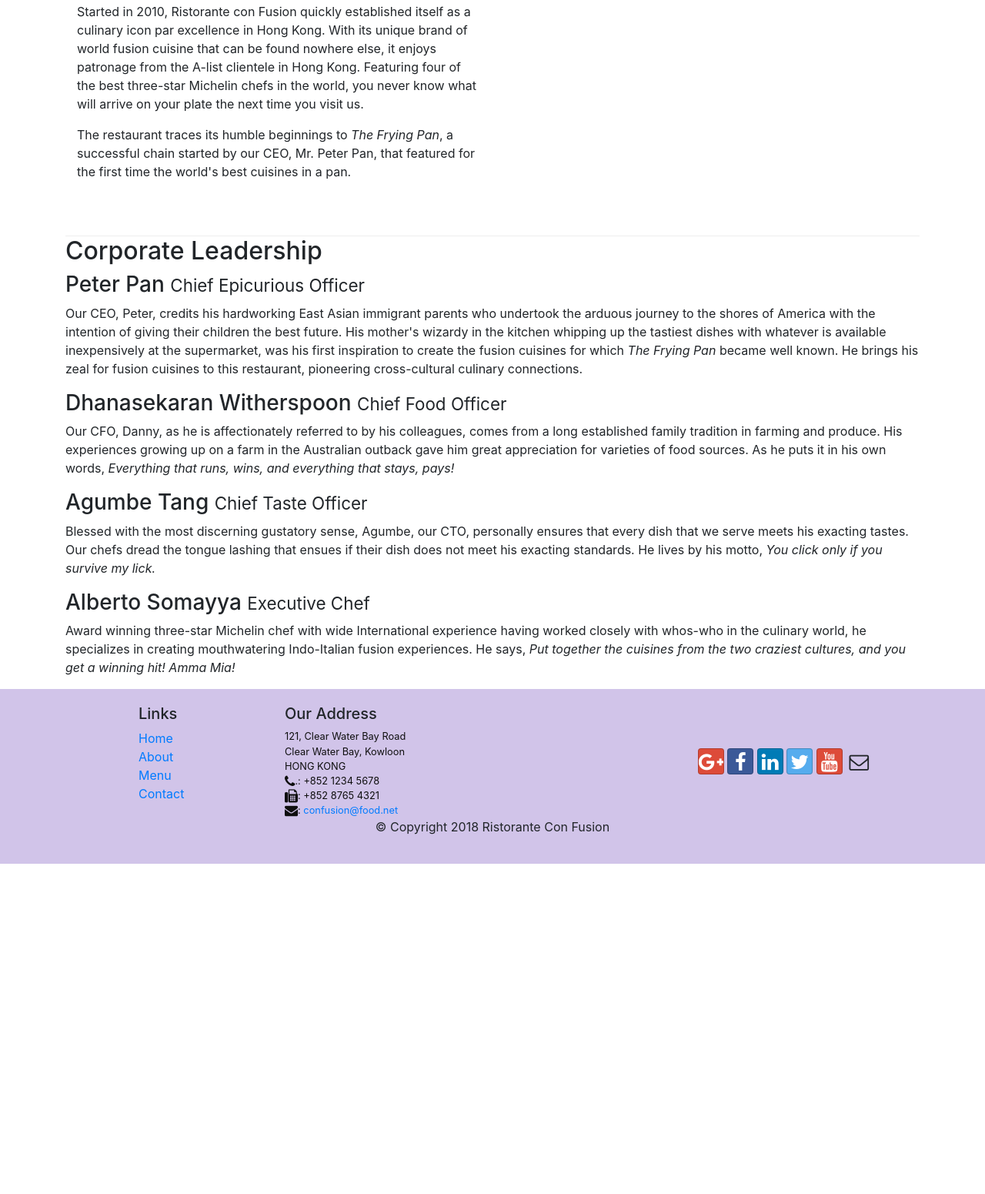
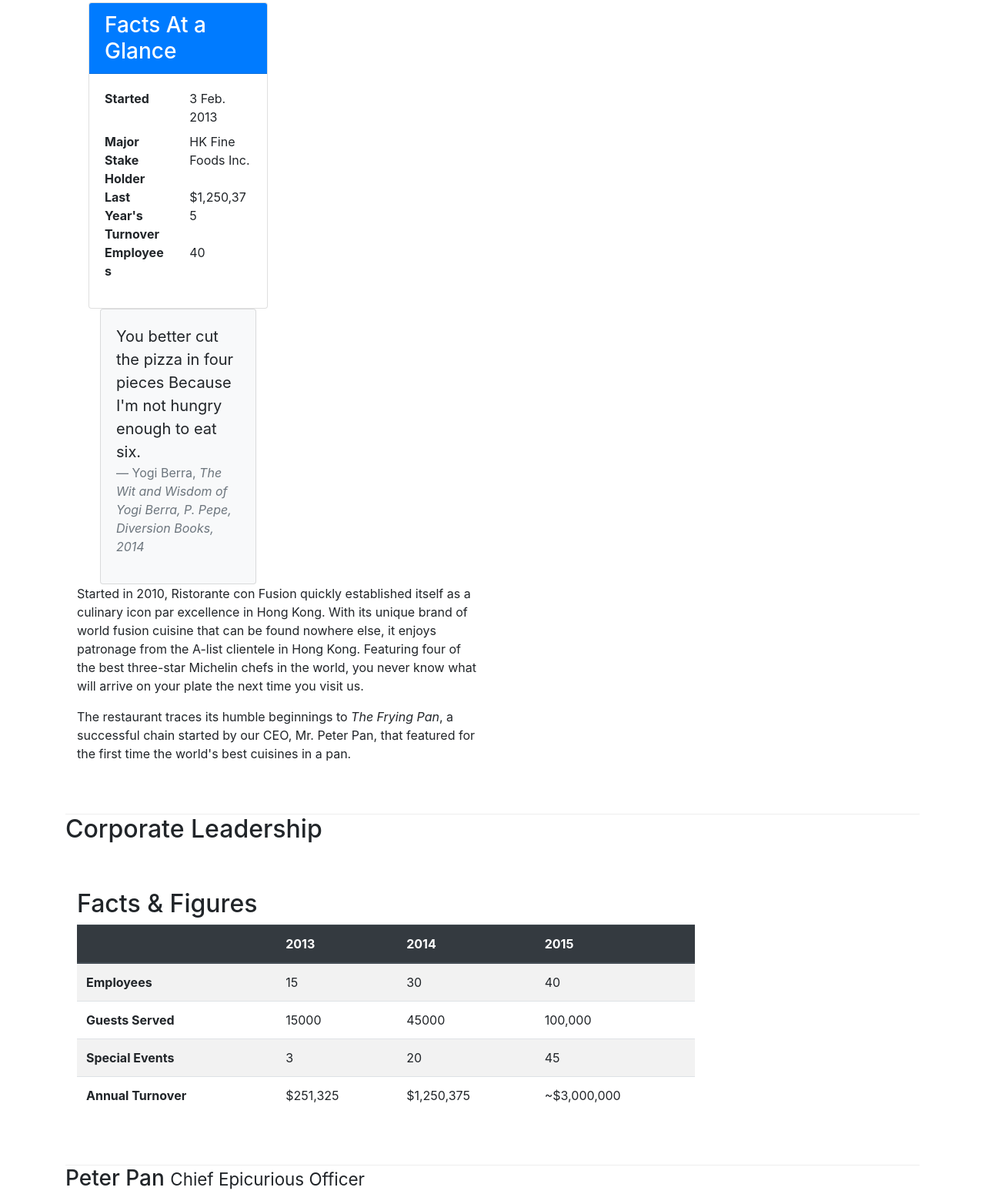
Before and after one commit to KANATA1/conFusion, a website: page aboutus.html in a window 1280 px wide. Shown: the part 558-2109 px from the top of the page at 77% size. Before the commit the page ends 1680 px from the top, so only its background shows below. Drawn offline with nearby package versions, Linux system fonts and the light colour scheme.

Commit message:
Added Tables and Cards

```diff
--- a/aboutus.html
+++ b/aboutus.html
@@ -64,8 +64,39 @@
         </div>
 
         <div class="row row-content">
-            <div class="col-12 order-sm-first col-md-6">
+            <div class="col-12 order-sm-first col-md-6 col-sm-6">
                 <h2>Our History</h2>
+                <div class="col-12 col-sm-6">
+                    <div class="card">
+                        <h3 class="card-header bg-primary text-white">Facts At a
+                        Glance</h3>
+                        <div class="card-body">
+                            <dl class="row">
+                                <dt class="col-6">Started</dt>
+                                <dd class="col-6">3 Feb. 2013</dd>
+                                <dt class="col-6">Major Stake Holder</dt>
+                                <dd class="col-6">HK Fine Foods Inc.</dd>
+                                <dt class="col-6">Last Year's Turnover</dt>
+                                <dd class="col-6">$1,250,375</dd>
+                                <dt class="col-6">Employees</dt>
+                                <dd class="col-6">40</dd>
+                            </dl>
+                        </div>
+                    </div>
+                    <div class="col-12">
+                        <div class="card card-body bg-light">
+                            <blockquote class="blockquote">
+                                <p class="mb-0">You better cut the pizza in four pieces
+                                Because I'm not hungry enough to eat six.
+                                </p>
+                                <footer class="blockquote-footer">Yogi Berra,
+                                    <cite title="Source Title">The Wit and Wisdom of Yogi Berra, P. Pepe, Diversion Books, 2014</cite>
+                                </footer>
+                            </blockquote>
+                        </div>
+                    </div>
+
+                    </div>
                 <p>Started in 2010, Ristorante con Fusion quickly established itself as a culinary icon par excellence in Hong Kong. With its unique brand of world fusion cuisine that can be found nowhere else, it enjoys patronage from the A-list clientele in Hong Kong.  Featuring four of the best three-star Michelin chefs in the world, you never know what will arrive on your plate the next time you visit us.</p>
                 <p>The restaurant traces its humble beginnings to <em>The Frying Pan</em>, a successful chain started by our CEO, Mr. Peter Pan, that featured for the first time the world's best cuisines in a pan.</p>
             </div>
@@ -77,6 +108,51 @@
         <div class="row">
             <div class="col-12">
                 <h2>Corporate Leadership</h2>
+                <div class="row row-content">
+                    <div class="col-12 col-sm-9">
+                    <h2>Facts &amp; Figures</h2>
+                    <div class="table-responsive">
+                        <table class="table table-striped">
+                        <thead class="thead-dark">
+                        <tr>
+                            <th>&nbsp;</th>
+                            <th>2013</th>
+                            <th>2014</th>
+                            <th>2015</th>
+                        </tr>
+                        </thead>
+                        <tbody>
+                            <tr>
+                                <th>Employees</th>
+                                <td>15</td>
+                                <td>30</td>
+                                <td>40</td>
+                            </tr>
+                            <tr>
+                                <th>Guests Served</th>
+                                <td>15000</td>
+                                <td>45000</td>
+                                <td>100,000</td>
+                            </tr>
+                            <tr>
+                                <th>Special Events</th>
+                                <td>3</td>
+                                <td>20</td>
+                                <td>45</td>
+                            </tr>
+                            <tr>
+                                <th>Annual Turnover</th>
+                                <td>$251,325</td>
+                                <td>$1,250,375</td>
+                                <td>~$3,000,000</td>
+                            </tr>
+                        </tbody>
+                        </table>
+                        </div>
+                    </div>
+                    <div class="col-12 col-sm-3">
+                    </div>
+                </div>
                 <h3>Peter Pan <small>Chief Epicurious Officer</small></h3>
                 <p class="d-none d-sm-block">Our CEO, Peter, credits his hardworking East Asian immigrant parents who undertook the arduous journey to the shores of America with the intention of giving their children the best future. His mother's wizardy in the kitchen whipping up the tastiest dishes with whatever is available inexpensively at the supermarket, was his first inspiration to create the fusion cuisines for which <em>The Frying Pan</em> became well known. He brings his zeal for fusion cuisines to this restaurant, pioneering cross-cultural culinary connections.</p>
                 <h3>Dhanasekaran Witherspoon <small>Chief Food Officer</small></h3>
```
